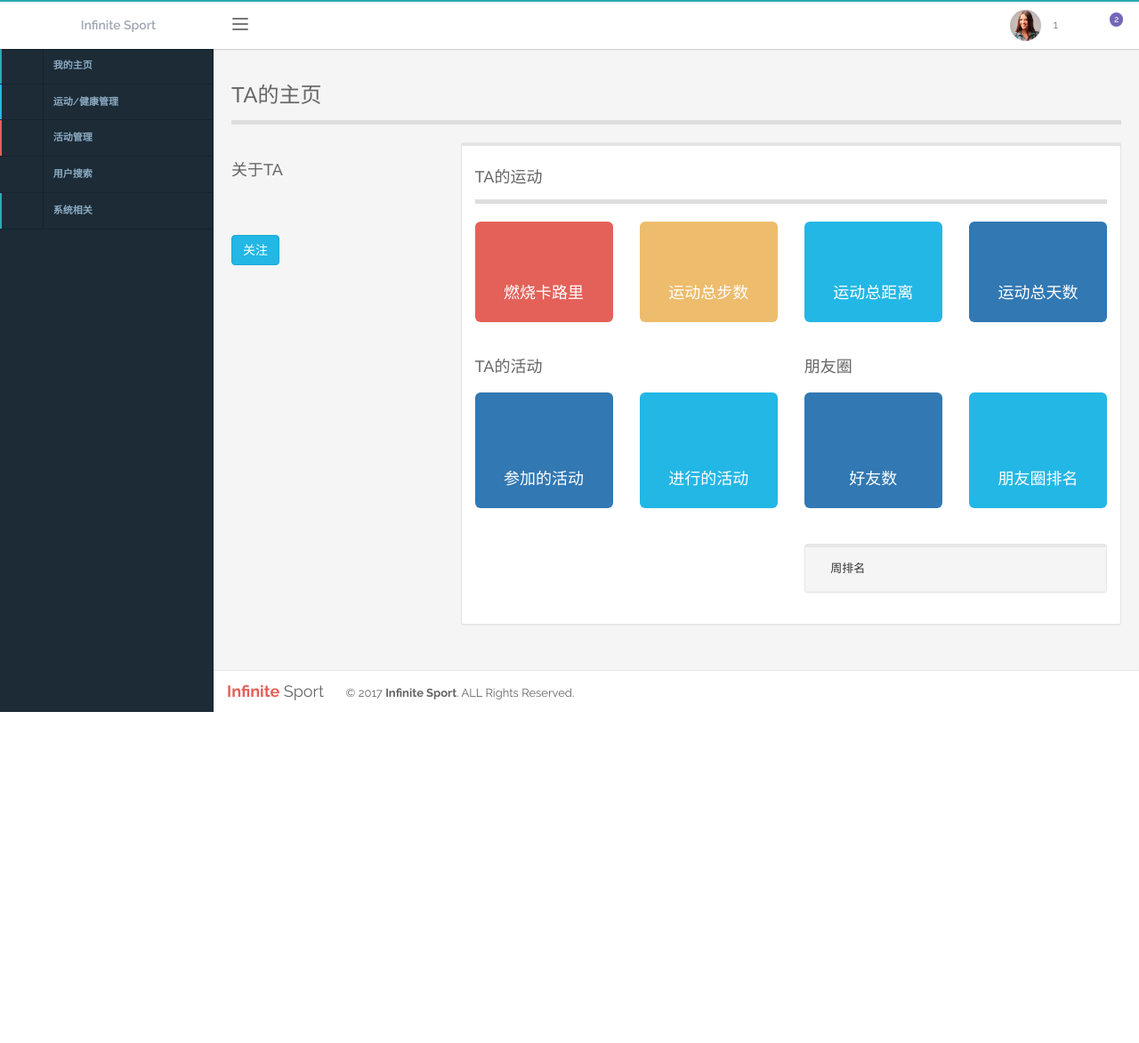
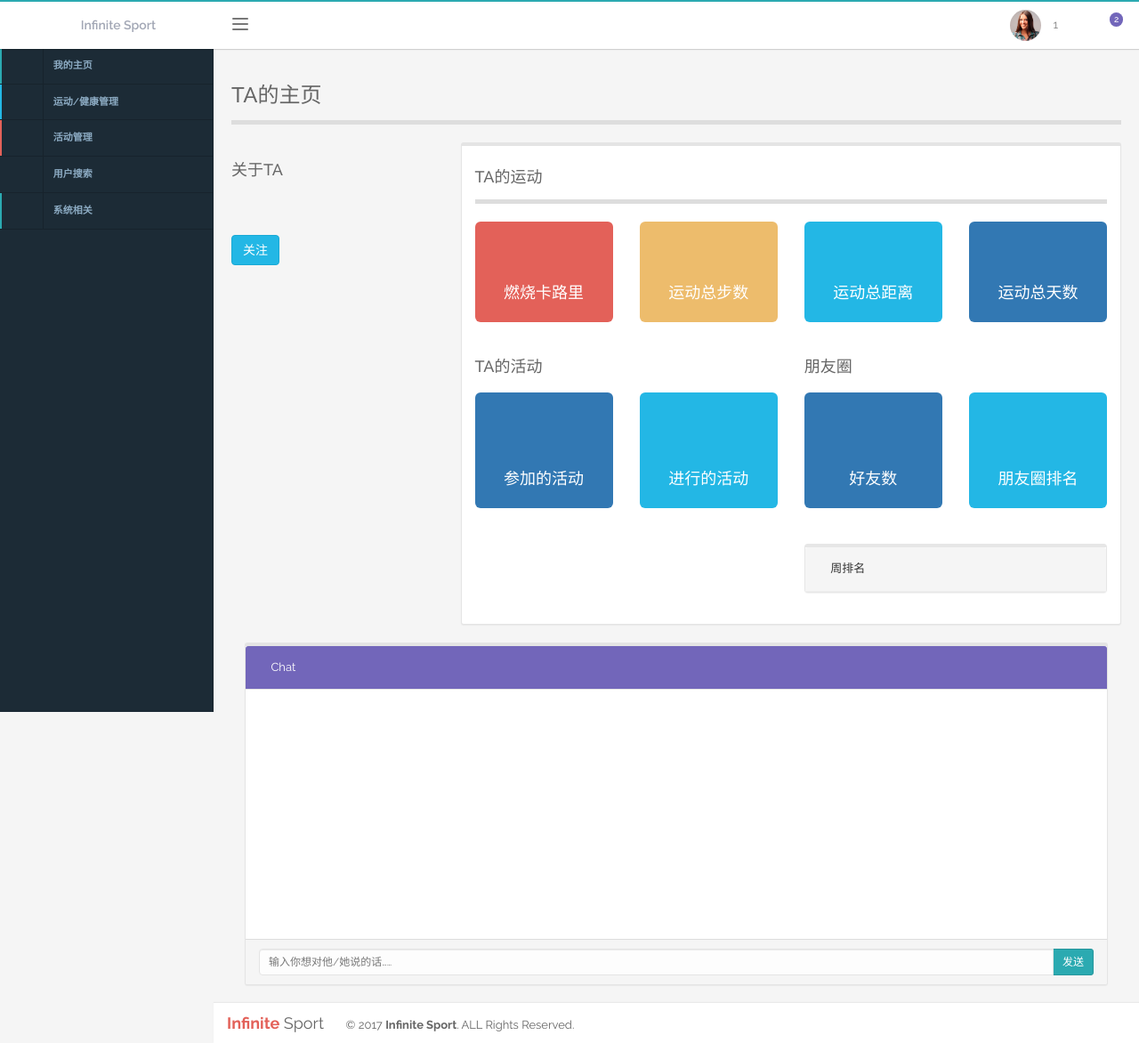
Before and after one commit to GuofengBai/InfiniteSportV2, a PHP site: page /public/user_specific.php in a window 1280 px wide. Shown: the whole page at 89% size. Before the commit the page ends 800 px from the top, so only its background shows below. Run offline with PHP 8.4, Linux system fonts and the light colour scheme; the visitor is signed in with stand-in values (Sample User, id 1); some web fonts are replaced.

Commit message:
制作聊天页面。

```diff
--- a/public/controller/social_club_controller.php
+++ b/public/controller/social_club_controller.php
@@ -94,7 +94,7 @@ class social_club_controller
     }
 
     public function getMessages($owner,$friend){
-        $sql = "update chat set readed=true where receiver='$owner'";
+        $sql = "update chat set readed='true' where receiver='$owner'";
         $statement = $this->db->operate($sql);
         $sql ="select sender,receiver,content,stime from chat where (receiver='$friend' or receiver='$owner') and (sender='$friend' or sender='$owner') order by id asc";
         $statement = $this->db->find($sql);
--- a/public/head.html
+++ b/public/head.html
@@ -31,6 +31,8 @@
 
 	<!-- Simplify -->
 	<link href="css/simplify.min.css" rel="stylesheet">
+	<script type="text/javascript" src="js/pnotify.custom.min.js"></script>
+	<link href="css/pnotify.custom.min.css" media="all" rel="stylesheet" type="text/css" />
 
 </head>
 
--- a/public/middle.html
+++ b/public/middle.html
@@ -109,7 +109,7 @@
                     "<strong>" + data[i].sender + "</strong>" +
                     "<span class=\"badge badge-green bounceIn animation-delay5 active\">" + data[i].num + "</span>" +
                     "</div> </a></li>";
-                $("messages_list").append(toAppend);
+                $("#messages_list").append(toAppend);
             }
             $(".messages_num").text(total);
         }
--- a/public/user_specific.php
+++ b/public/user_specific.php
@@ -174,6 +174,54 @@ if(!isset($_SESSION['id'])){
                     </div><!-- ./smart-widget -->
                 </div>
             </div>
+	        <div class="col-lg-12">
+		        <div class="smart-widget widget-purple">
+			        <div class="smart-widget-header">
+				        <i class="fa fa-comment"></i> Chat
+				        <span class="smart-widget-option">
+												<span class="refresh-icon-animated">
+													<i class="fa fa-circle-o-notch fa-spin"></i>
+												</span>
+					                            <a href="#" class="widget-toggle-hidden-option">
+					                                <i class="fa fa-cog"></i>
+					                            </a>
+					                            <a href="#" class="widget-collapse-option" data-toggle="collapse">
+					                                <i class="fa fa-chevron-up"></i>
+					                            </a>
+					                        </span>
+			        </div>
+			        <div class="smart-widget-inner">
+				        <div class="smart-widget-hidden-section">
+					        <ul class="widget-color-list clearfix">
+						        <li style="background-color:#20232b;" data-color="widget-dark"></li>
+						        <li style="background-color:#4c5f70;" data-color="widget-dark-blue"></li>
+						        <li style="background-color:#23b7e5;" data-color="widget-blue"></li>
+						        <li style="background-color:#2baab1;" data-color="widget-green"></li>
+						        <li style="background-color:#edbc6c;" data-color="widget-yellow"></li>
+						        <li style="background-color:#fbc852;" data-color="widget-orange"></li>
+						        <li style="background-color:#e36159;" data-color="widget-red"></li>
+						        <li style="background-color:#7266ba;" data-color="widget-purple"></li>
+						        <li style="background-color:#f5f5f5;" data-color="widget-light-grey"></li>
+						        <li style="background-color:#fff;" data-color="reset"></li>
+					        </ul>
+				        </div>
+				        <div class="smart-widget-body">
+					        <div id="chatScroll">
+						        <ul class="chat" style="min-height:250px;overflow-y:auto;max-height:300px;" id="chat_list">
+						        </ul>
+					        </div>
+				        </div>
+				        <div class="smart-widget-footer">
+					        <div class="input-group">
+						        <input id="btn-input" type="text" class="form-control input-sm" placeholder="输入你想对他/她说的话……">
+						        <span class="input-group-btn">
+														<button class="btn btn-success btn-sm no-shadow" id="btn-chat">发送</button>
+													</span>
+					        </div><!-- /input-group -->
+				        </div><!-- ./smart-widget-footer -->
+			        </div><!-- ./smart-widget-inner -->
+		        </div><!-- ./smart-widget -->
+	        </div><!-- ./col -->
         </div><!-- ./padding-md -->
     </div><!-- /main-container -->
 <?php include "middle.html";?>
@@ -184,9 +232,10 @@ if(!isset($_SESSION['id'])){
     var str = window.location.search;
     var index = str.indexOf("=");
     var uid = str.substring(index + 1);
+    var l_avatar;
     $.ajax("/api/user/" + uid, {
         type: 'GET',
-        async: false,
+        async: true,
         datatype: 'json',
         success: function (result) {
 
@@ -198,14 +247,15 @@ if(!isset($_SESSION['id'])){
             $("#l_job").append("<i class=\"fa fa-briefcase user-profile-icon\"></i>" + data.job);
             $("#l_location").append("<i class=\"fa fa-map-marker user-profile-icon\" ></i>" + data.location);
             $('#l_avatar').append("<img src=" + data.avatar + ">");
+            l_avatar=data.avatar;
         }
     });
-
 </script>
 <script>
     id = $("#id").text();
     $.ajax("/api/user/" + uid + "/sport_record_total", {
         type: 'GET',
+        async: true,
         datatype: 'json',
         success: function (result) {
             data = JSON.parse(result);
@@ -216,6 +266,7 @@ if(!isset($_SESSION['id'])){
     });
     $.ajax("/api/user/" + uid + "/sport_days", {
         type: 'GET',
+        async: true,
         datatype: 'json',
         success: function (result) {
             data = JSON.parse(result);
@@ -224,6 +275,7 @@ if(!isset($_SESSION['id'])){
     });
     $.ajax("/api/user/" + uid + "/activity_todo/", {
         type: 'GET',
+        async: true,
         datatype: 'json',
         success: function (result) {
             data = JSON.parse(result);
@@ -232,6 +284,7 @@ if(!isset($_SESSION['id'])){
     });
     $.ajax("/api/user/" + uid + "/activity/", {
         type: 'GET',
+        async: true,
         datatype: 'json',
         success: function (result) {
             data = JSON.parse(result);
@@ -240,6 +293,7 @@ if(!isset($_SESSION['id'])){
     });
     $.ajax("/api/user/" + uid + "/following/", {
         type: 'GET',
+        async: true,
         datatype: 'json',
         success: function (result) {
             data = JSON.parse(result);
@@ -248,6 +302,7 @@ if(!isset($_SESSION['id'])){
     });
     $.ajax("/api/user/" + uid + "/weekly_rank/", {
         type: 'GET',
+        async: true,
         datatype: 'json',
         success: function (result) {
             data = JSON.parse(result);
@@ -279,7 +334,7 @@ if(!isset($_SESSION['id'])){
     });
     $.ajax("/api/user/"+id+"/following/", {
         type: 'GET',
-        async:false,
+        async: true,
         datatype:'json',
         success: function (result) {
 
@@ -327,5 +382,59 @@ if(!isset($_SESSION['id'])){
 
         }
     });
+    $.ajax("/api/user/" + id + "/messages/"+uid+"/", {
+        type: 'GET',
+        async: true,
+        datatype: 'json',
+        success: function (result) {
+            data = JSON.parse(result);
+            toAppend="";
+            for(i=0;i<data.length;i++){
+                if(data[i].receiver==id){
+                    toAppend="<li class=\"left clearfix\">"+
+                    "<span class=\"chat-img pull-left\">"+
+                        "<img src=\""+l_avatar+"\" alt=\"User Avatar\">"+
+                        "</span>"+
+                        "<div class=\"chat-body clearfix\">"+
+                        "<div class=\"header\">"+
+                        "<strong class=\"primary-font\">"+uid+"</strong>"+
+                    "<small class=\"pull-right text-muted\"><i class=\"fa fa-clock-o\"></i>"+data[i].stime+"</small>"+
+                    "</div>"+
+                    "<p>"+data[i].content+"</p>"+
+                    "</div></li>";
+                }else{
+                    toAppend="<li class=\"right clearfix\">"+
+                        "<span class=\"chat-img pull-right\">"+
+                        "<img src=\""+$("#top_avatar").attr("src")+"\" alt=\"User Avatar\">"+
+                        "</span>"+
+                        "<div class=\"chat-body clearfix\">"+
+                        "<div class=\"header\">"+
+                        "<strong class=\"primary-font\">"+id+"</strong>"+
+                        "<small class=\"pull-right text-muted\"><i class=\"fa fa-clock-o\"></i>"+data[i].stime+"</small>"+
+                        "</div>"+
+                        "<p>"+data[i].content+"</p>"+
+                        "</div></li>";
+                }
+                $("#chat_list").append(toAppend);
+            }
+        }
+    });
+    $("#btn-chat").click(function (){
+        val = {
+            content: $("#btn-input").val()
+        };
+        $.ajax("/api/user/"+id+"/messages/"+uid+"/", {
+            type: 'POST',
+            data: val,
+            dataType: 'json',
+            success: function (result) {
+                if(result.status=="ok"){
+                    location.reload();
+                }else{
+                    alert("发送失败");
+                }
+            }
+        });
+    });
 </script>
 <?php include "end.html";?>
```
